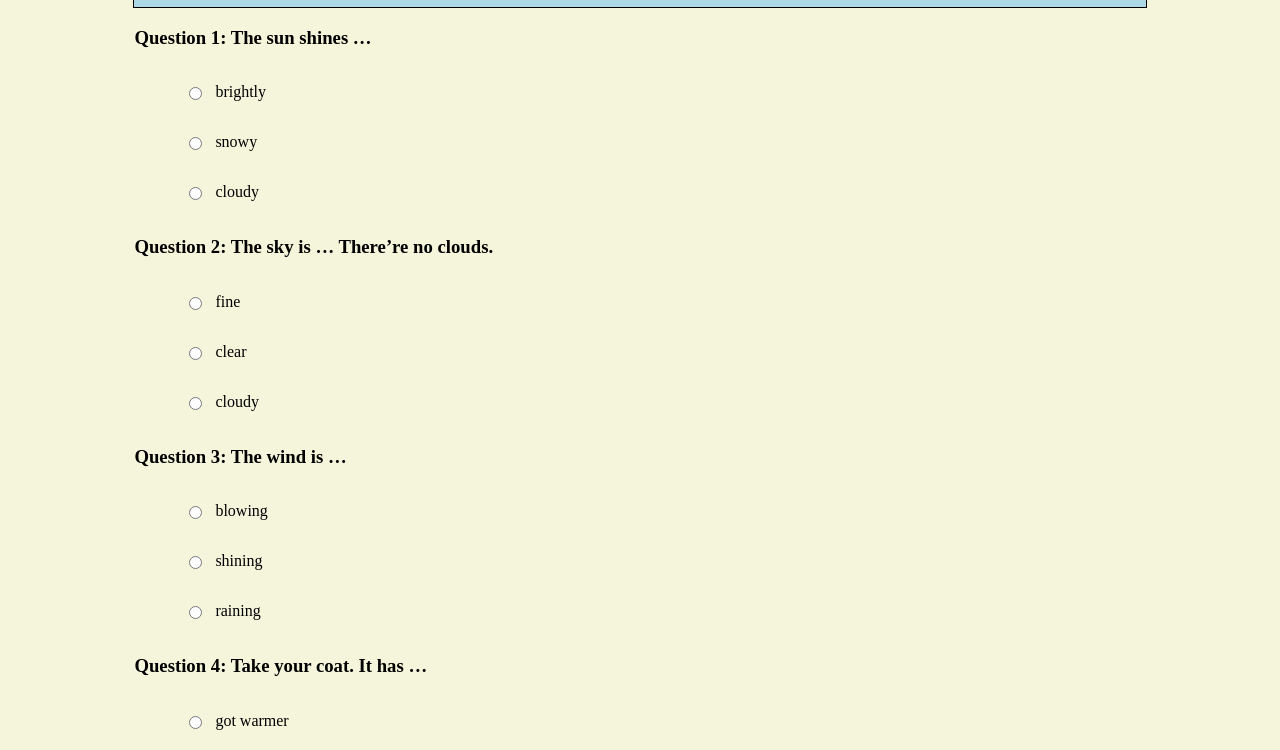
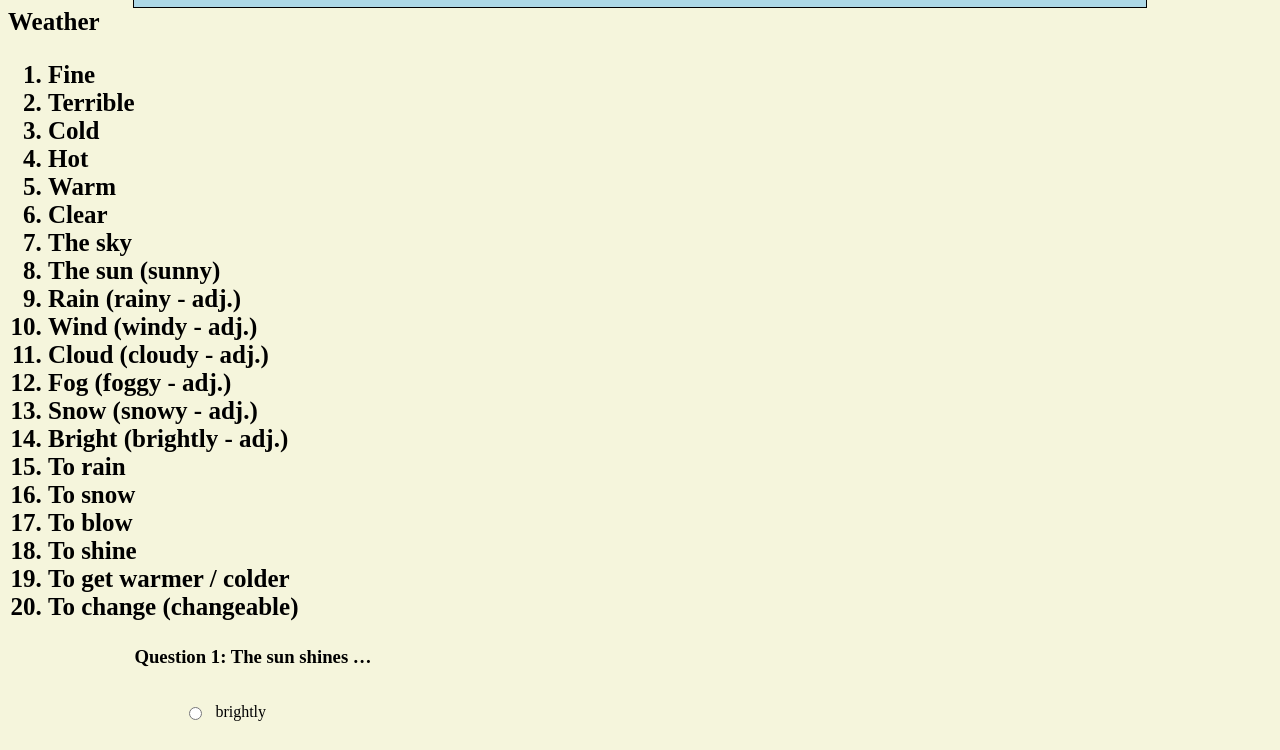
Before and after one commit to QuizMode/QuizMode.github.io, a plain HTML site: page Beginner_voc.html in a window 1280 px wide. Shown: the part 202-952 px from the top of the page. Drawn offline with Linux system fonts and the light colour scheme; a web font is replaced by a local one.

Commit message:
First Beginner test uploaded, theory uploaded

```diff
--- a/Beginner_voc.css
+++ b/Beginner_voc.css
@@ -31,6 +31,11 @@ text-align: center;
 font-weight: bold;
 font-size: 25px;
 }
+.theory {
+    width: 30%;
+    font-weight: bold;
+    font-size: 25px;
+}
 .tests{
     width: 80%;
     margin: 0 auto;
--- a/Beginner_voc.html
+++ b/Beginner_voc.html
@@ -23,11 +23,35 @@
             <div class="text"> You're on a vocabulary practice page. Start your journey in an amazing world of English words
             </div>
         </div>
+        <div class="theory" > Weather
+            <ol>
+               <li>Fine </li>
+               <li>Terrible</li>
+               <li> Cold</li>
+               <li>Hot</li>
+               <li>Warm </li>
+               <li>Clear</li>
+               <li>The sky</li>
+               <li>The sun (sunny)</li>
+               <li>Rain (rainy - adj.)</li>
+               <li>Wind (windy - adj.)</li>
+               <li>Cloud (cloudy - adj.)</li>
+               <li>Fog (foggy - adj.)</li>
+               <li> Snow (snowy - adj.)</li>
+               <li>Bright (brightly - adj.)</li>
+               <li>To rain</li>
+               <li> To snow</li>
+               <li> To blow</li>
+               <li> To shine</li>
+               <li>To get warmer / colder</li>
+              <li>To change (changeable)</li>
+            </ol>
+            </div>
         <div class="test">
         </div>
         <button id="checkButton">Check!</button>
         <div id="results"></div>
     </div>
-    <script src="./script_beginner_voc.js"></script>
+    <script src="./beginner_voc_test1.js"></script>
 </body>
 </html>
--- /dev/null
+++ b/beginner_voc.js
@@ -0,0 +1,6 @@
+// beginner vocabulary
+console.log (document.querySelector(".blocksVocabulary .block1"))
+document.querySelector(".blocksVocabulary .block1").addEventListener("click", function(){
+    console.log ("love")
+    document.location.href = "./Beginner_voc.html"
+})
--- /dev/null
+++ b/beginner_voc_test1.js
@@ -0,0 +1,101 @@
+let data = [
+    {question:"The sun shines …",
+    ans1: "brightly",
+    ans2: "snowy",
+    ans3: "cloudy",
+    right_ans: 1
+},
+{question:"The sky is … There’re no clouds.",
+    ans1: "fine",
+    ans2: "clear",
+    ans3: "cloudy",
+    right_ans: 2
+},
+{question:"The wind is …",
+    ans1: "blowing",
+    ans2: "shining",
+    ans3: "raining",
+    right_ans: 1
+
+},
+{question:"Take your coat. It has …",
+    ans1: "got warmer",
+    ans2: "colder",
+    ans3: "got colder",
+    right_ans: 3
+},
+{question:"The … is fine. The sun is …",
+    ans1: "weather, blowing",
+    ans2: "weather, shining",
+    ans3: "sky, shining",
+    right_ans: 2
+},
+{question:"It’s … It’s +28°C.",
+    ans1: "cold",
+    ans2: "warm",
+    ans3: "hot",
+    right_ans: 3
+},
+{question:"It’s … It’s -10°C. ",
+    ans1: "cold",
+    ans2: "warm",
+    ans3: "hot",
+    right_ans: 1
+},{question:"The weather is … here. It was -10°C yesterday and now it is +5°C.",
+ans1: "terrible",
+ans2: "cold",
+ans3: "changeable",
+right_ans: 3
+},{question:" Ann likes when it’s +19°C. She likes … weather.",
+ans1: "cold",
+ans2: "warm",
+ans3: "hot",
+right_ans: 2
+},{question:"We can’t see the horizon because it’s …",
+ans1: "foggy",
+ans2: "cloudy",
+ans3: "raining",
+right_ans: 1
+}
+]
+let test= document.querySelector(".test")
+function renderTest(data){
+    for(i=0; i<data.length;i++){
+        test.innerHTML+=`<div class="question"><h3>Question ${i+1}: ${data[i].question}</h3>
+        <div class="ans">
+        <div class="answerText"><input type="radio" value = 1 name=${i}><p>${data[i].ans1}</p></div>
+        <div class="answerText"><input type="radio" value = 2 name=${i}><p>${data[i].ans2}</p></div>
+        <div class="answerText"><input type="radio" value = 3 name=${i}><p>${data[i].ans3}</p></div>
+        </div>
+        </div>
+        `
+    }
+}
+renderTest(data)
+let checkButton = document.querySelector("#checkButton")
+let questions=document.querySelectorAll(".question")
+let results=document.querySelector("#results")
+checkButton.addEventListener("click",function(){
+   let tableResults = document.createElement("table")
+   results.append(tableResults)
+   a = 0
+    for (let i=0;i<questions.length;i++){
+
+        let answer=questions[i].querySelectorAll("input")
+        for (let j = 0;j<answer.length; j++){
+            if (answer[j].checked){
+                if (answer[j].value==data[i].right_ans) {
+                   questions[i].firstChild.style.color = "green"
+                a++
+
+                }
+                else {
+                    questions[i].firstChild.style.color = "red"
+                }
+            }
+
+        }
+
+    }
+    tableResults.innerHTML+=`<tr><td>Your result is</td><td>${a}/${questions.length}</td></tr>`
+})
```
Also changed, not shown: index.html (+1 -1 lines).
